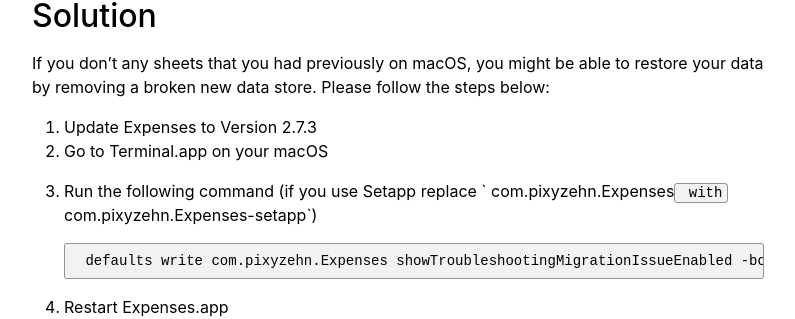
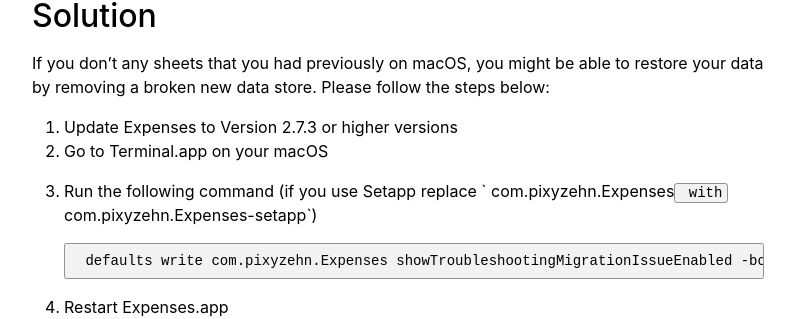
Before and after one commit to bluecometlabs/getexpenses.app, a Jekyll site: the page built from pages/faq/potential-data-loss-on-v2.7.0.md, in a window 1280 px wide. Shown: the part 169-488 px from the top of the page, without its empty margins (242-1037 px from the left). Built offline with Jekyll 4.4.1, drawn with Linux system fonts in a browser that asks for light colours.

Commit message:
Update page

```diff
--- a/pages/faq/potential-data-loss-on-v2.7.0.md
+++ b/pages/faq/potential-data-loss-on-v2.7.0.md
@@ -10,7 +10,7 @@
 
 If you don't any sheets that you had previously on macOS, you might be able to restore your data by removing a broken new data store. Please follow the steps below:
 
-1. Update Expenses to Version 2.7.3
+1. Update Expenses to Version 2.7.3 or higher versions
 2. Go to Terminal.app on your macOS
 3. Run the following command (if you use Setapp replace ` com.pixyzehn.Expenses` with ` com.pixyzehn.Expenses-setapp`)
 
```
